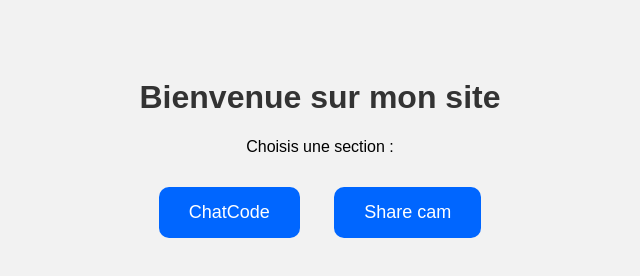
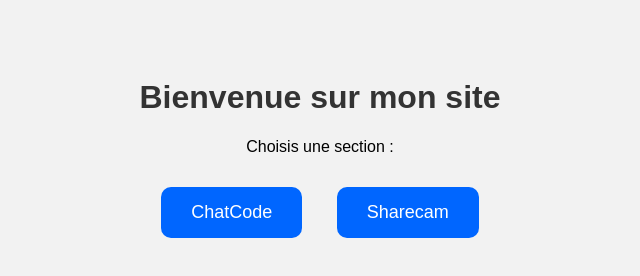
Before and after one commit to thesitecreator/thesitecreator.github.io, a plain HTML site: page index.html in a window 1280 px wide. Shown: the full height of the page, 320-960 px from the left. Drawn offline with Linux system fonts and the light colour scheme.

Commit message:
Update index.html

```diff
--- a/index.html
+++ b/index.html
@@ -40,7 +40,7 @@
     <p>Choisis une section :</p>
 
     <a class="bouton" href="/chatcode">ChatCode</a>
-    <a class="bouton" href="/sharecam">Share cam</a>
+    <a class="bouton" href="/sharecam">Sharecam</a>
 
 </body>
 </html>
```
